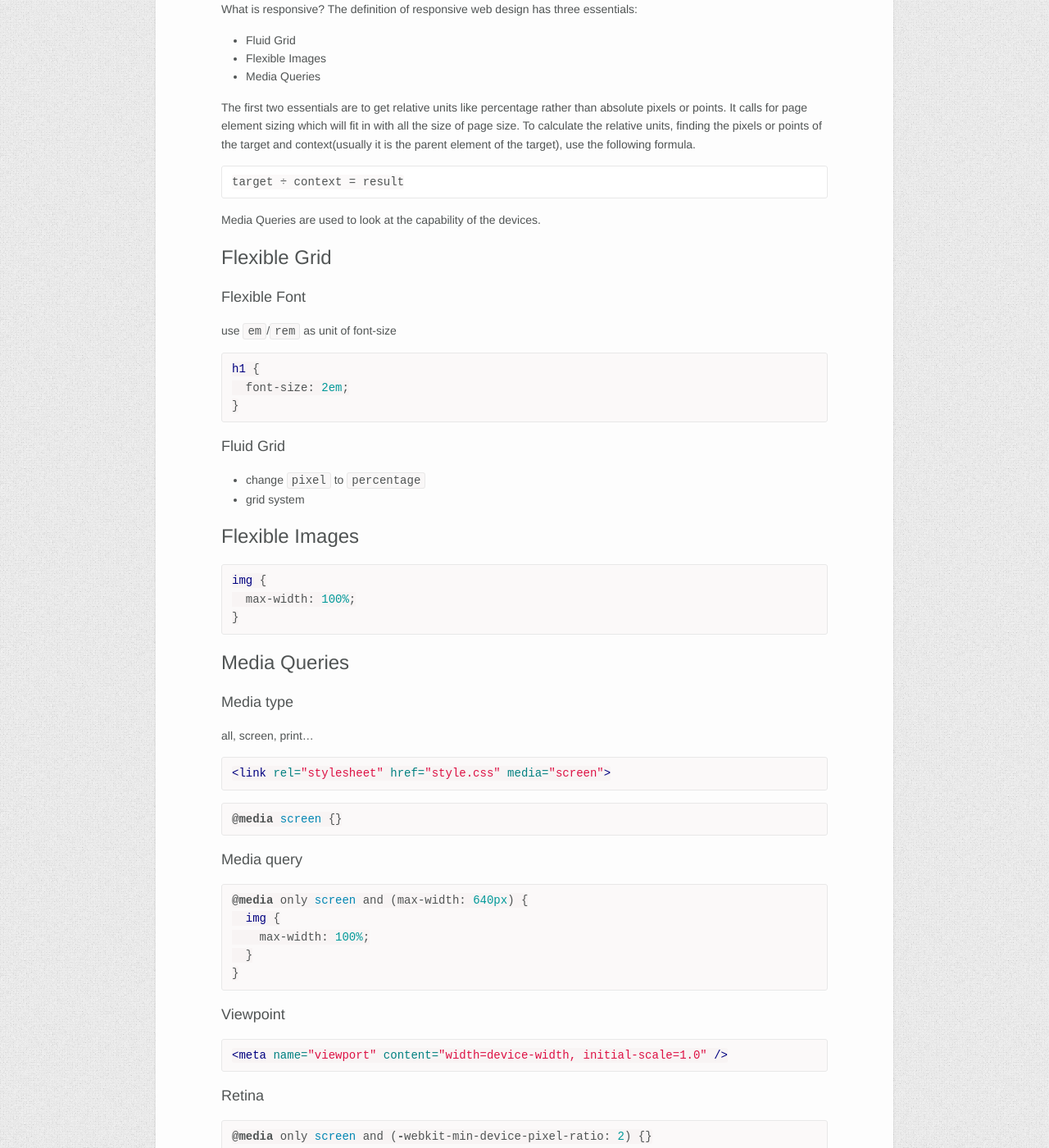
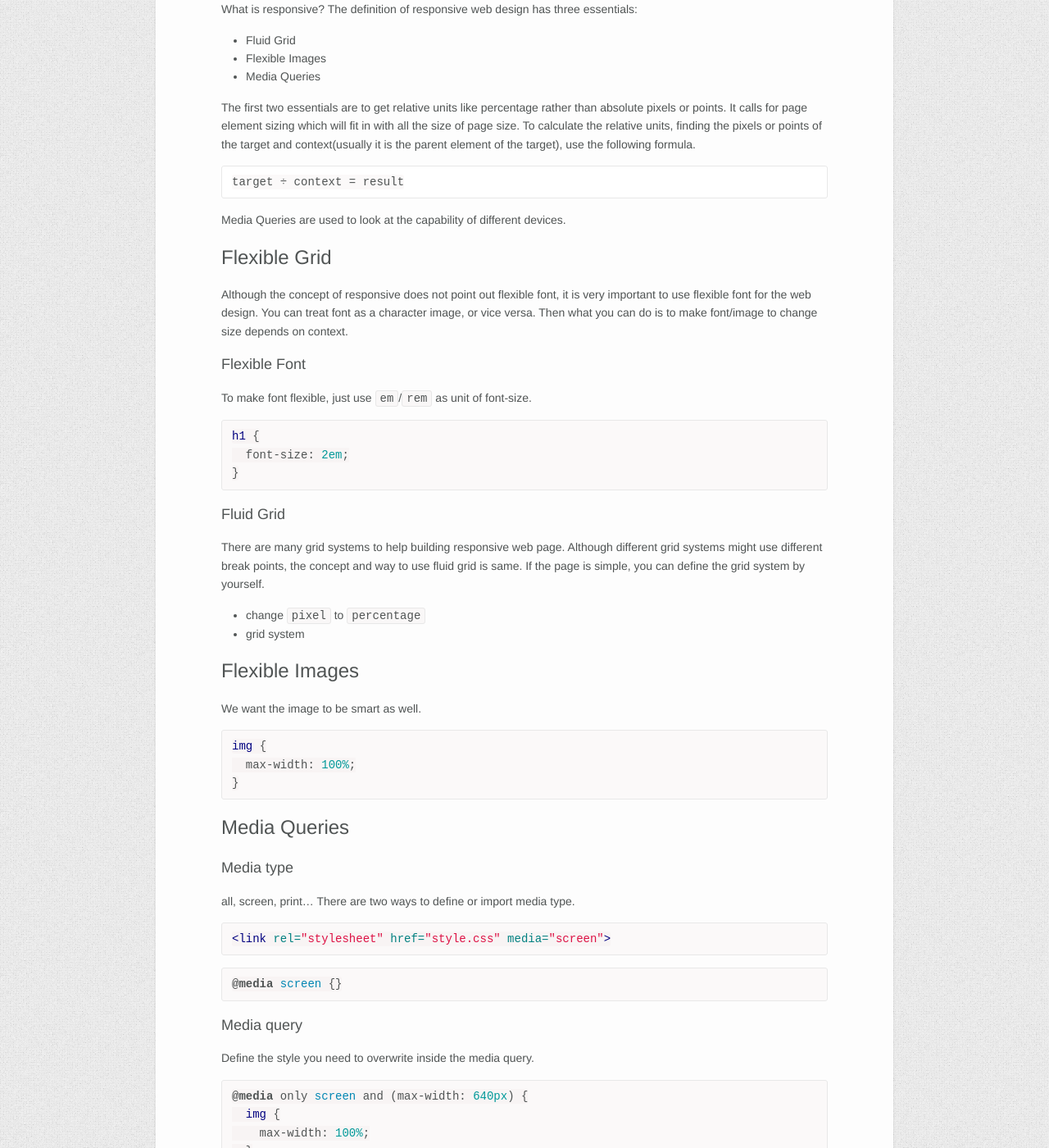
Before and after one commit to dujuanxian/dujuanxian.github.com, a Jekyll site: the page built from _posts/2014-12-29-frontend-workshop-03-responsive-web-page.markdown, in a window 1280 px wide and 1400 px high, scrolled down 379 px. Shown: the whole window at 82% size. Built offline with Jekyll 4.4.1, drawn with Linux system fonts in a browser that asks for light colours; some web fonts are replaced; comment, search, counter and statistics services are not loaded; some of the changed text lies outside the part shown.

Commit message:
update responsive

````diff
--- a/_posts/2014-12-29-frontend-workshop-03-responsive-web-page.markdown
+++ b/_posts/2014-12-29-frontend-workshop-03-responsive-web-page.markdown
@@ -18,12 +18,15 @@ To calculate the relative units, finding the pixels or points of the target and
 ```
 target ÷ context = result
 ```
-Media Queries are used to look at the capability of the devices.
+Media Queries are used to look at the capability of different devices.
 
 ###Flexible Grid
 
+Although the concept of responsive does not point out flexible font, it is very important to use flexible font for the web design.
+You can treat font as a character image, or vice versa. Then what you can do is to make font/image to change size depends on context.
+
 ####Flexible Font
-use `em`/`rem` as unit of font-size
+To make font flexible, just use `em`/`rem` as unit of font-size.
 {% highlight css %}
 h1 {
   font-size: 2em;
@@ -31,10 +34,13 @@ h1 {
 {% endhighlight %}
 
 ####Fluid Grid
+There are many grid systems to help building responsive web page. Although different grid systems might use different break points,
+ the concept and way to use fluid grid is same. If the page is simple, you can define the grid system by yourself.
   * change `pixel` to `percentage`
   * grid system
 
 ###Flexible Images
+We want the image to be smart as well.
 {% highlight css %}
 img {
   max-width: 100%;
@@ -44,7 +50,7 @@ img {
 ###Media Queries
 
 ####Media type
-all, screen, print...
+all, screen, print... There are two ways to define or import media type.
 {% highlight html %}
 <link rel="stylesheet" href="style.css" media="screen">
 {% endhighlight %}
@@ -53,6 +59,7 @@ all, screen, print...
 {% endhighlight %}
 
 ####Media query
+Define the style you need to overwrite inside the media query.
 {% highlight css %}
 @media only screen and (max-width: 640px) {
   img {
@@ -62,11 +69,13 @@ all, screen, print...
 {% endhighlight %}
 
 ####Viewpoint
+The screen width and device width is not always the same.
 {% highlight html %}
 <meta name="viewport" content="width=device-width, initial-scale=1.0" />
 {% endhighlight %}
 
 ####Retina
+Usually need to consider of the width and image size for retina device.
 {% highlight css %}
 @media only screen and (-webkit-min-device-pixel-ratio: 2) {}
 {% endhighlight %}
````
